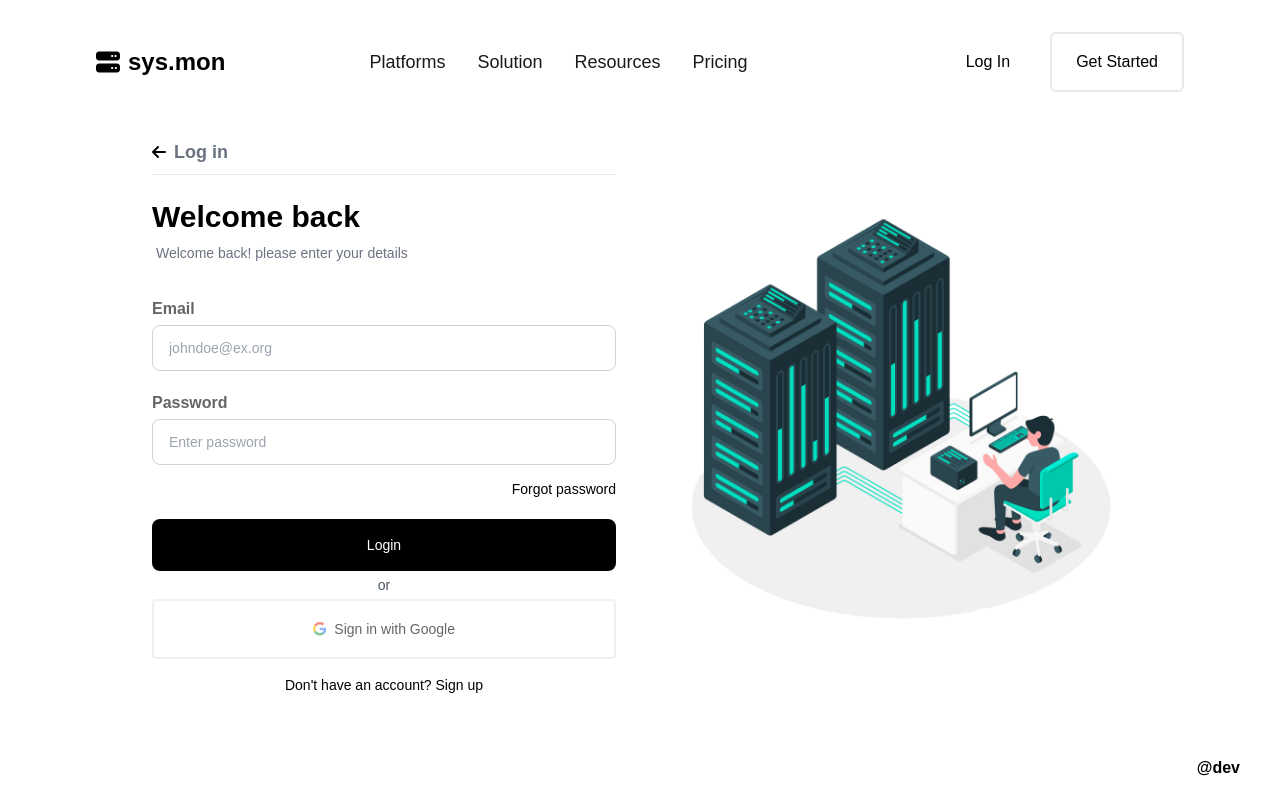
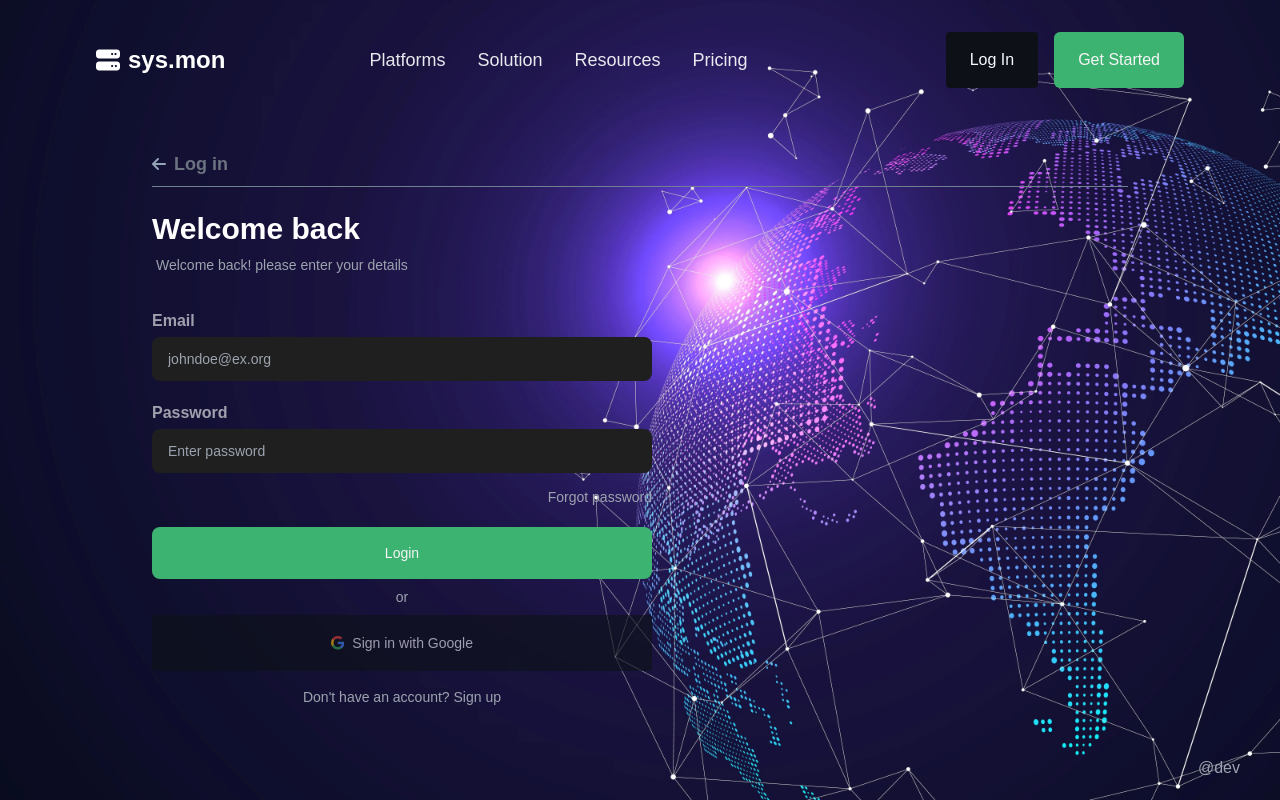
Before and after one commit to Calebtan978/sys.mon, a React (Create React App) app: page /login in a window 1280 px wide. Built offline with nearby package versions, Linux system fonts and the light colour scheme; no server answers; a web font is replaced by a local one.

Commit message:
Added dark theme css and new background image bgImage.webp

```diff
--- a/public/index.html
+++ b/public/index.html
@@ -20,7 +20,12 @@
   </head>
   <body>
     <noscript>You need to enable JavaScript to run this app.</noscript>
-    <div id="root"></div>
+    <div id="root" class="dark"></div>
     <div id="noti-stack"></div>
+  <script type="text/javascript">
+    window.matchMedia('(prefers-color-scheme: dark)').addEventListener('change', event => {
+      event.matches ? document.getElementById("root").classList.add('dark') : document.getElementById("root").classList.remove('dark');
+    });
+  </script>
   </body>
 </html>
--- a/src/App.css
+++ b/src/App.css
@@ -27,13 +27,22 @@
     #side-menu {
         position: fixed;
         left: 0;
-        top: 100px;
+        top: 92px;
         width: 100vw;
-        height: calc(100vh - 120px);
-        background: white;
         z-index: 10;
         align-items: center;
+        border-radius: 0 0 32px 32px;
         flex-direction: column;
+    }
+    #side-menu::after {
+        content: " ";
+        width: 25vw;
+        max-width: 200px;
+        height: 6px;
+        border-radius: 8px 8px 0 0;
+        background-color: #9ca3af;
+        display: block;
+        margin: 20px auto 0;
     }
     #side-menu ul {
         width: 100%;
@@ -42,9 +51,102 @@
         margin: 0 0 40px;
     }
     #side-menu ul > li {
-        padding: 12px 50% 12px 12px;
+        padding: 12px 50vw 12px 12px;
         margin-bottom: 10px;
         font-weight: bolder;
-        border-bottom: 2px solid #9ca3af;
+        border-bottom: 1px solid slategray;
     }
 }
+
+
+.dark {
+    background-color: #0d1117;
+    color: white;
+}
+.dark #navbar {
+    background-color: #161b22;
+}
+
+.dark #navbar button {
+    border: none;
+}
+.dark #footer {
+    color: #9ca3af;
+}
+.dark .fab {
+    color: slategray;
+}
+.dark button {
+    background-color: mediumseagreen;
+    color: whitesmoke;
+}
+.dark button:hover {
+    background-color: black;
+}
+.dark .sec-btn {
+    background-color: #0d1117;
+    color: ghostwhite;
+}
+.dark .sec-text {
+    color: #9ca3af;
+}
+.dark #side-menu {
+    background-color: #161b22;
+}
+.dark input {
+    color: white;
+    background-color: #1f1f1f;
+    border: 0;
+}
+.dark hr, .dark span {
+    border-color: slategray;
+}
+
+input:-webkit-autofill,
+input:-webkit-autofill:hover,
+input:-webkit-autofill:focus,
+input:-webkit-autofill:active{
+    -webkit-box-shadow: 0 0 0 30px #1f1f1f inset !important;
+    -webkit-text-fill-color: white !important;
+}
+
+.dark div {
+    border-color: #21262d;
+}
+.dark #dashboard span, .dark #dashboard i, .dark #dashboard a {
+    color: #c9d1d9;
+}
+.dark li.active {
+    border-color: ghostwhite;
+}
+.dark #side-bar li:hover {
+    background-color: #1f1f1f;
+}
+.dark .username {
+    color: aquamarine!important;
+}
+.dark #search-bar input {
+    background-color: #0d1117;
+}
+.dark .text-green-600 {
+    color: rgba(22, 163, 74)!important;
+}
+.dark .text-red-600 {
+    color: rgba(220, 38, 38)!important;
+}
+.dark .text-yellow-600 {
+    color: rgba(202, 138, 4)!important;
+}
+
+.dark #systems i {
+    color: dimgray;
+}
+
+@media screen and (min-width: 1024px) {
+    .dark #navbar {
+        background-color: transparent;
+    }
+    .dark #side-menu {
+        background-color: transparent;
+    }
+}
--- a/src/App.js
+++ b/src/App.js
@@ -2,18 +2,17 @@ import Navigation from "./components/Navigation";
 import Footer from "./components/Footer";
 import "./App.css";
 import {Outlet} from 'react-router-dom';
-import heroImage from "./img/2794209.png";
 
 function App() {
     return (
-        <>
+        <div id={'web'}>
             <Navigation/>
             <div id={"hero-section"} className={`flex flex-col-reverse lg:flex-row w-full lg:w-4/5 items-center relative overflow-hidden flex-shrink m-auto`}>
                 <Outlet/>
 
             </div>
             <Footer/>
-        </>
+        </div>
     );
 }
 
--- a/src/components/Footer.js
+++ b/src/components/Footer.js
@@ -1,7 +1,7 @@
 function Footer() {
     return (
         <div id={"footer"} className={"hidden lg:flex w-full justify-end items-center"}>
-            <a href={"https://github.com/ishwarjagdale"} target={"_blank"} className={"font-bold px-10 py-5"} rel="noreferrer">@dev</a>
+            <a href={"https://github.com/ishwarjagdale"} target={"_blank"} className={"px-10 py-5"} rel="noreferrer">@dev</a>
         </div>
     )
 }
--- a/src/components/Navigation.js
+++ b/src/components/Navigation.js
@@ -2,7 +2,7 @@ import Button from "./Button";
 
 function Navigation() {
     return (
-        <div id={"navbar"} className={"flex w-full bg-transparent backdrop-blur p-8 lg:px-24 justify-between items-center  sticky top-0 z-10 pb-1"}>
+        <div id={"navbar"} className={"flex w-full bg-transparent p-8 lg:px-24 justify-between items-center  sticky top-0 z-10"}>
             <a href={"/"} className={"flex text-xl md:text-2xl items-center"}>
                 <span className={"fas fa-server mr-2"}/>
                 <span className={"font-[900]"}>sys.mon</span>
@@ -15,8 +15,8 @@ function Navigation() {
                     <li><a href={"/"}>Pricing</a></li>
                 </ul>
                 <div className={"flex flex-col-reverse md:flex-row items-center"}>
-                    <a href={"/login"}><Button children={"Log In"} classList={"md:mr-4 hover:bg-gray-200"}/></a>
-                    <a href={"/get-started"}><Button children={"Get Started"} border={2} classList={"hover:bg-black hover:text-white rounded-md hover:border-black w-full"}/></a>
+                    <a href={"/login"} className={"px-4 md:p-0 md:mr-4 w-full md:w-fit"}><Button children={"Log In"} classList={"sec-btn hover:bg-gray-200 w-full"}/></a>
+                    <a href={"/get-started"} className={"hidden md:block"}><Button children={"Get Started"} classList={"hover:bg-black border-2 hover:text-white rounded-md hover:border-black w-full"}/></a>
                 </div>
             </div>
             <span onClick={() => document.getElementById("side-menu").classList.toggle('hidden')} className={"fas fa-bars lg:hidden text-xl"}/>
--- a/src/index.css
+++ b/src/index.css
@@ -28,7 +28,7 @@ body {
 /*}*/
 
 progress::-webkit-progress-bar {
-    background-color: #e4e4e4;
+    background-color: #21262d;
 }
 
 html {
@@ -57,13 +57,22 @@ html {
     background: black;
 }
 
-#root {
+#root, #web {
     display: flex;
     flex-direction: column;
     min-height: 100vh;
+    width: 100vw;
     align-items: center;
     justify-content: space-between;
     font-family: Poppins, sans-serif;
+}
+
+@media screen and (min-width: 1024px) {
+    #web {
+        background-image: url("/src/img/bgImage.webp");
+        background-size: cover;
+        background-position: bottom;
+    }
 }
 
 
--- a/src/views/Auth.js
+++ b/src/views/Auth.js
@@ -136,10 +136,10 @@ class Auth extends React.Component {
         const ForgotPassword = () => <div className={"flex justify-end"}>
             <a href={"/forgot-password"} className={"sec-text text-sm my-1"}>Forgot password</a>
         </div>
-        const GoogleSignIn = () => <><div className={"flex justify-center my-1"}>
+        const GoogleSignIn = () => <><div className={"flex justify-center my-2"}>
             <span className={'text-sm text-gray-600 sec-text'}>or</span>
         </div>
-            <Button border={2} classList={'py-3 w-full'} disable={true}>
+            <Button border={0} classList={'py-3 w-full sec-btn'} disable={true}>
                 <span className={"text-sm lg:text-md"}><span className={"fab fa-google mr-2"}/>Sign in with Google</span>
             </Button></>
         const SignUpPrompt = ({have}) => <div className={"flex"}>
@@ -212,7 +212,7 @@ class Auth extends React.Component {
             <>
                 <form id={"hero-form"} className={"flex-1 w-full p-6 rounded flex-col"} onSubmit={this.handleSubmit}>
                     <div className={"flex items-center"}>
-                        <span onClick={() => window.history.back()} className={"fas fa-arrow-left mr-2 cursor-pointer"}/>
+                        <span onClick={() => window.history.back()} className={"fas fa-arrow-left mr-2 cursor-pointer text-slate-400"}/>
                         <span className={"font-bold text-lg text-gray-500 block"}>
                             {this.props.page === 1 && "Get Started"}
                             {this.props.page === 2 && "Log in"}
@@ -240,7 +240,7 @@ class Auth extends React.Component {
                         <PageLoader/>
                     </div>
                 </form>
-                <img id={"heroImage"} src={heroImage} className={"hidden lg:block md:max-w-[50%] px-4"} alt={"process"} title={"Designed by slidesgo / Freepik"}/>
+                {/*<img id={"heroImage"} src={heroImage} className={"hidden lg:block md:max-w-[50%] px-4"} alt={"process"} title={"Designed by slidesgo / Freepik"}/>*/}
             </>
         )
     }
--- a/src/views/Dashboard/Dashboard.css
+++ b/src/views/Dashboard/Dashboard.css
@@ -1,6 +1,5 @@
 #dashboard {
     min-height: 100vh;
-    background: white;
     /*background: #e4e4e4;*/
 }
 
--- a/src/views/Dashboard/Dashboard.js
+++ b/src/views/Dashboard/Dashboard.js
@@ -31,7 +31,7 @@ export default function Dashboard() {
                 <div className={"mx-2 flex flex-col"}>
                     <div className={"flex flex-1"}>
                         <span className={"font-bold text-3xl lg:text-6xl text-gray-400 mr-2 lg:mr-4"}>Welcome,</span>
-                        <span className={"font-bold text-3xl lg:text-6xl text-gray-800"}>{user.name.split(" ")[0]}</span>
+                        <span className={"font-bold text-3xl lg:text-6xl text-gray-800 username"}>{user.name.split(" ")[0]}</span>
                     </div>
                     <span className={"m-1 lg:m-2 text-xs w-5/6 lg:text-sm"}>{
                         systems.length ?
@@ -43,7 +43,7 @@ export default function Dashboard() {
                 <Systems systems={systems} set_systems={set_systems} set_as={set_as} active_systems={active_systems} />
             </div>
             <div id={"right-side-bar"}
-                 className={"flex m-2 hidden bg-white lg:block flex-col w-[400px] items-start rounded-2xl justify-between p-8 overflow-hidden flex-col text-gray-800 border"}>
+                 className={"flex m-2 hidden lg:block flex-col w-[400px] items-start rounded-2xl justify-between p-8 overflow-hidden flex-col text-gray-800 border"}>
                 <span className={"font-bold text-lg"}>Stats</span><hr className={"mt-2 mb-4"}/>
 
                 <div className={"flex items-center py-2 justify-between"}>
```
Also changed, not shown: src/views/Home.js (+9 -9 lines), src/img/bgImage.webp (added).
